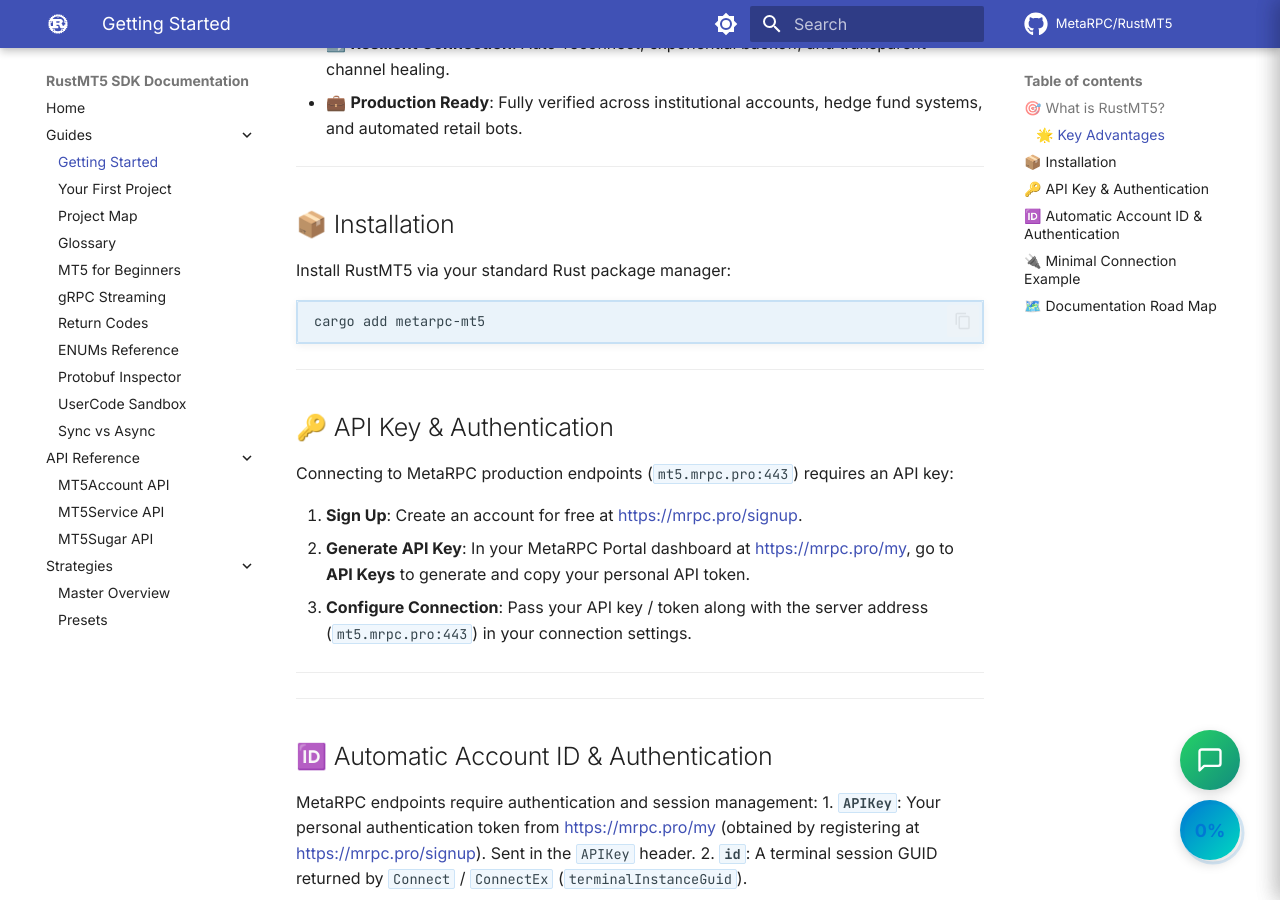
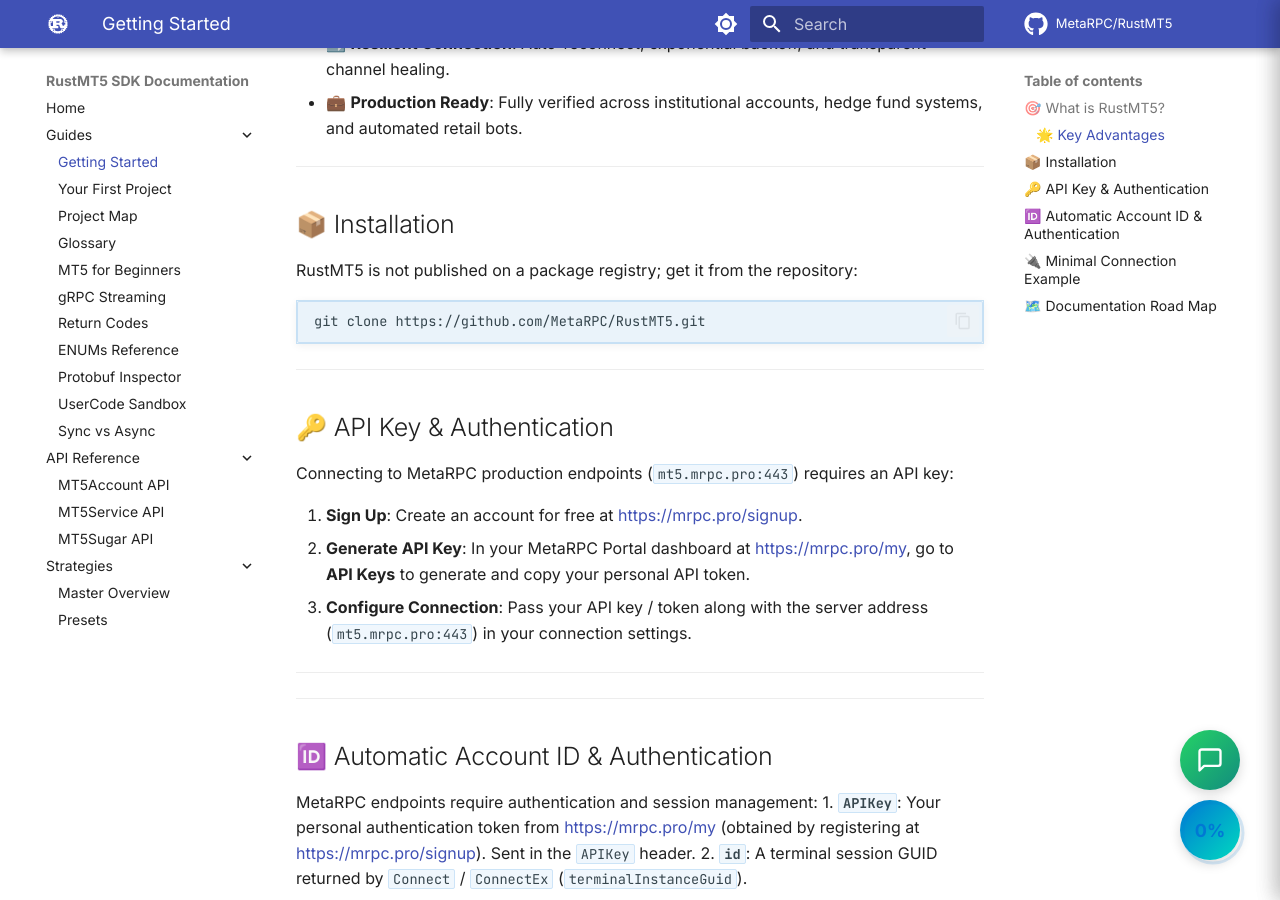
Before and after one commit to MetaRPC/RustMT5, an MkDocs documentation site: the page built from docs/All_Guides/GETTING_STARTED.md, in a window 1280 px wide and 900 px high, scrolled down 590 px. Built offline with MkDocs 1.6.1 and Material for MkDocs 9.7.7, drawn with Linux system fonts in a browser that asks for light colours; comment, search, counter and statistics services are not loaded.

Commit message:
docs: the install commands are the ones that work
The package is not on a package registry (vcpkg, crates.io, rubygems, NuGet, Maven Central, npm or PyPI as the case may be),
so the guide shows how it is installed from this repository. Same commands as the hub at https://mrpc.pro/sandbox-apis.

Co-Authored-By: Claude Sonnet 5.5 <noreply@anthropic.com>

````diff
--- a/docs/All_Guides/GETTING_STARTED.md
+++ b/docs/All_Guides/GETTING_STARTED.md
@@ -18,10 +18,10 @@
 
 ## 📦 Installation
 
-Install RustMT5 via your standard Rust package manager:
+RustMT5 is not published on a package registry; get it from the repository:
 
 ```bash
-cargo add metarpc-mt5
+git clone https://github.com/MetaRPC/RustMT5.git
 ```
 
 ---
````
Also changed, not shown: README.md (+1 -1 lines), docs/All_Guides/Your_First_Project.md (+2 -2 lines).
